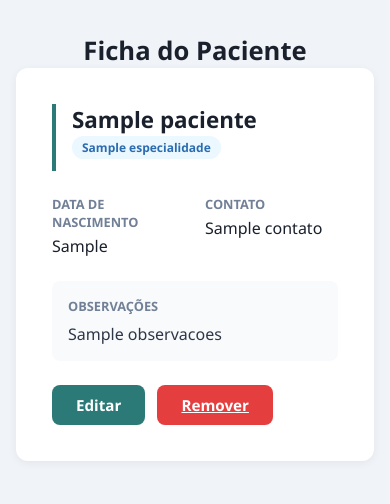
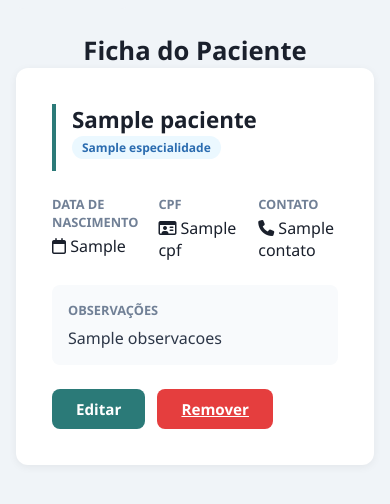
Before and after one commit to helonogueira/segunda-fase-jr, a Django app: template templates/pacientes/detalhe.html in a window 390 px wide. Shown: the part 142-646 px from the top of the page. Run offline with Django 5.2, Linux system fonts and the light colour scheme; the template is opened without the code that fills it: most values are stand-ins (such as "Sample title", 1, 10 or a date in 2020).

Commit message:
CPF nos pacientes, ordem alfabética, busca melhorada e dica de busca no mobile

```diff
--- a/pacientes/views.py
+++ b/pacientes/views.py
@@ -23,9 +23,10 @@ def lista_pacientes(request):
             {'contato': {'$regex': busca, '$options': 'i'}},
             {'especialidade': {'$regex': busca, '$options': 'i'}},
             {'observacoes': {'$regex': busca, '$options': 'i'}},
+            {'cpf': {'$regex': busca, '$options': 'i'}},
         ]
 
-    pacientes = list(pacientes_collection.find(query))
+    pacientes = list(pacientes_collection.find(query).sort('nome', 1))
     for paciente in pacientes:
         paciente['id'] = str(paciente['_id'])
         if paciente.get('data_nascimento'):
@@ -48,6 +49,7 @@ def cadastrar_paciente(request):
         paciente = {
             'nome': request.POST['nome'],
             'data_nascimento': request.POST['data_nascimento'],
+            'cpf': request.POST.get('cpf', ''),
             'contato': request.POST['contato'],
             'especialidade': request.POST['especialidade'],
             'observacoes': request.POST.get('observacoes', ''),
@@ -66,6 +68,7 @@ def editar_paciente(request, id):
             {'$set': {
                 'nome': request.POST['nome'],
                 'data_nascimento': request.POST['data_nascimento'],
+                'cpf': request.POST.get('cpf', ''),
                 'contato': request.POST['contato'],
                 'especialidade': request.POST['especialidade'],
                 'observacoes': request.POST.get('observacoes', ''),
--- a/templates/pacientes/detalhe.html
+++ b/templates/pacientes/detalhe.html
@@ -13,14 +13,18 @@
         <span class="card-especialidade {{ esp }}">{{ paciente.especialidade }}</span>
     </div>
 
-    <div style="display: grid; grid-template-columns: 1fr 1fr; gap: 20px; margin-bottom: 24px;">
+    <div style="display: grid; grid-template-columns: 1fr 1fr 1fr; gap: 20px; margin-bottom: 24px;">
         <div>
             <p style="font-size: 0.8rem; color: #718096; font-weight: 600; margin-bottom: 4px;">DATA DE NASCIMENTO</p>
-            <p style="font-size: 1rem; color: #1a202c;"> {{ paciente.data_formatada }}</p>
+            <p style="font-size: 1rem; color: #1a202c;"><i class="fa-regular fa-calendar"></i> {{ paciente.data_formatada }}</p>
+        </div>
+        <div>
+            <p style="font-size: 0.8rem; color: #718096; font-weight: 600; margin-bottom: 4px;">CPF</p>
+            <p style="font-size: 1rem; color: #1a202c;"><i class="fa-regular fa-id-card"></i> {{ paciente.cpf }}</p>
         </div>
         <div>
             <p style="font-size: 0.8rem; color: #718096; font-weight: 600; margin-bottom: 4px;">CONTATO</p>
-            <p style="font-size: 1rem; color: #1a202c;"> {{ paciente.contato }}</p>
+            <p style="font-size: 1rem; color: #1a202c;"><i class="fa-solid fa-phone"></i> {{ paciente.contato }}</p>
         </div>
     </div>
 
--- a/templates/pacientes/form.html
+++ b/templates/pacientes/form.html
@@ -24,6 +24,11 @@
         </div>
 
         <div class="form-grupo">
+            <label>CPF</label>
+            <input type="text" name="cpf" value="{{ paciente.cpf }}" placeholder="Ex: 000.000.000-00">
+        </div>
+
+        <div class="form-grupo">
             <label>Especialidade</label>
             <select name="especialidade" required>
                 <option value="">Selecione uma especialidade</option>
```
Also changed, not shown: templates/pacientes/lista.html (+6 -1 lines).
